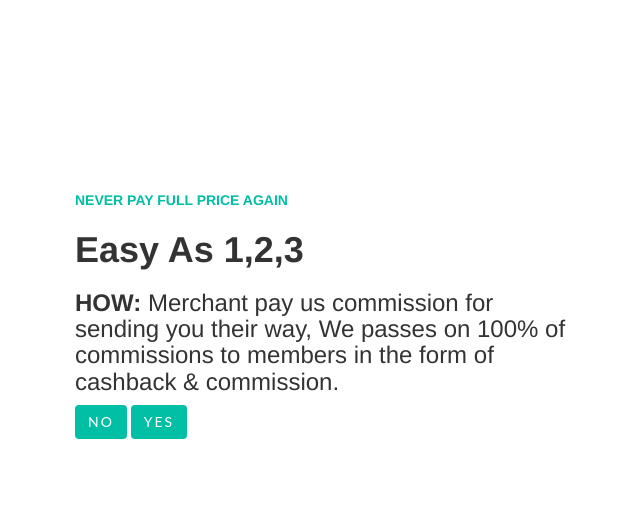
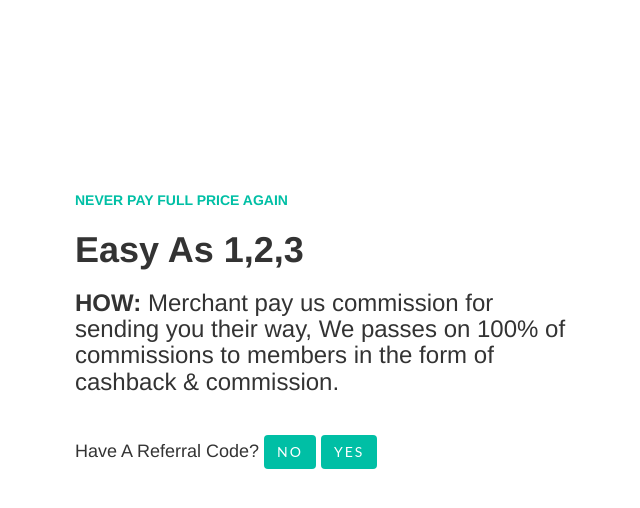
Before and after one commit to allpreegroup/allpreegroup.github.io, a Jekyll site: the page built from index.html, in a window 1280 px wide. Shown: the top 508 px of the page, without its empty margins (610-1250 px from the left). Built offline with Jekyll 4.4.1, drawn with Linux system fonts in a browser that asks for light colours; nearby versions of some CDN libraries.

Commit message:
Update homepage3.html

```diff
--- a/_includes/homepage3.html
+++ b/_includes/homepage3.html
@@ -14,6 +14,8 @@
 
 			       <h3><b>HOW:</b> Merchant pay us commission for sending you their way, We passes on 100% of commissions to members in the form of cashback & commission.</h3>
 
+				       <br>
+                                           <H4>Have A Referral Code? </4>
                               <a href="/" class="page-scroll"><button class="btn btn-outline btn-xl" id="#signup">No</button></a>    <a href="/" class="page-scroll"><button class="btn btn-outline btn-xl" id="#signup">Yes</button></a>
 
                             <br> <br>
```
